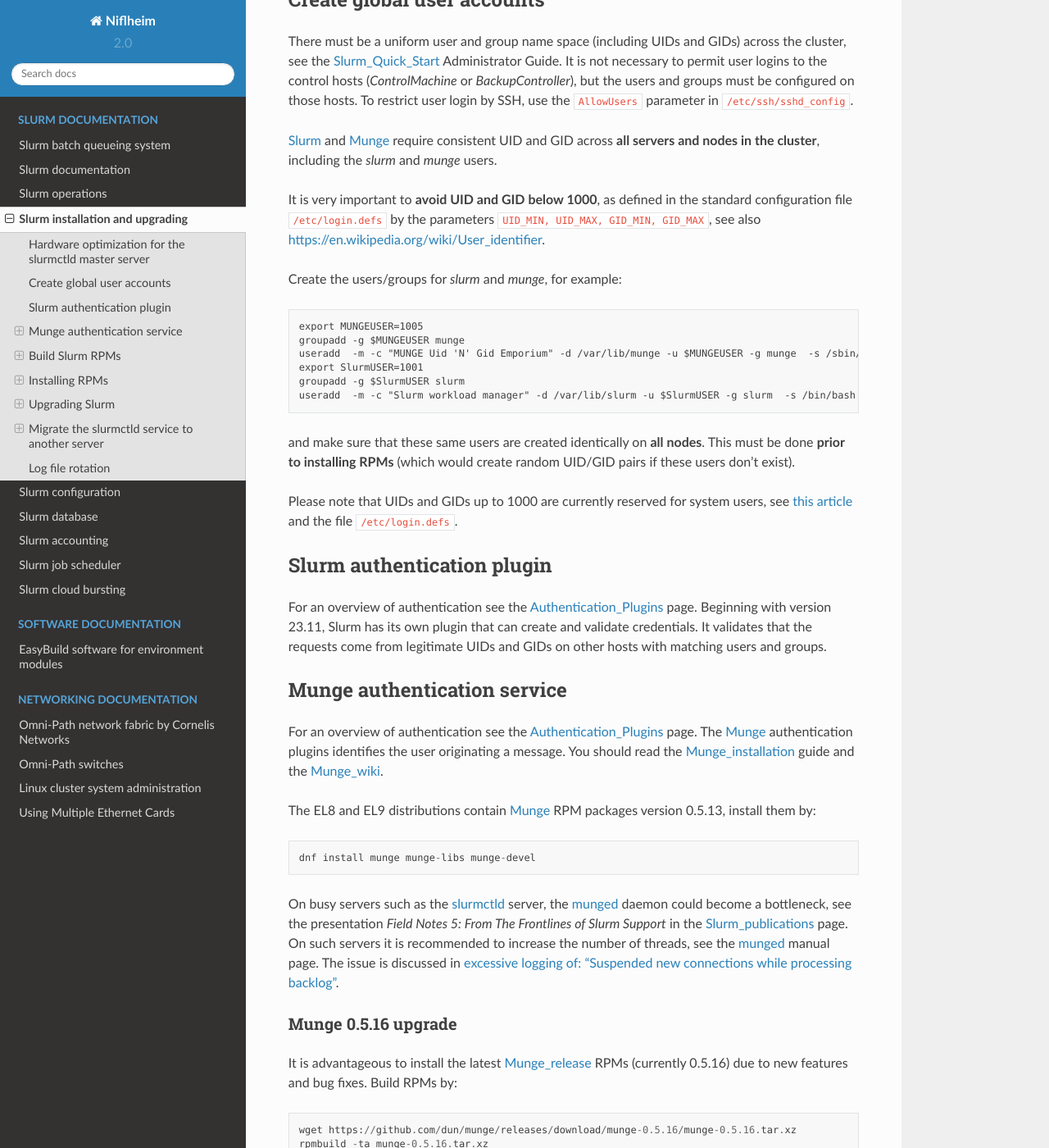
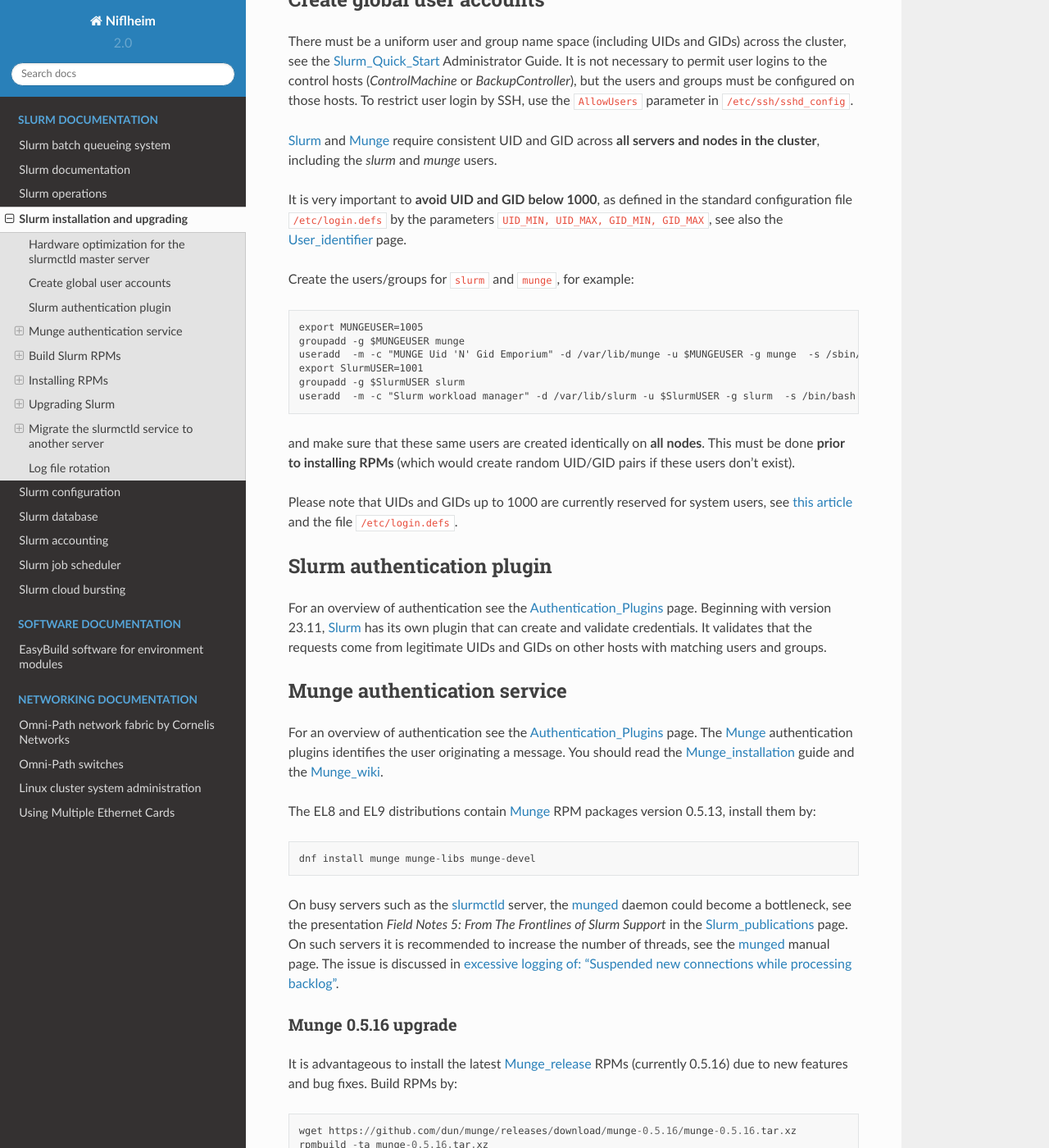
Before and after one commit to OleHolmNielsen/Niflheim_system, a Sphinx documentation site: the page built from docs/Slurm_installation.rst, in a window 1280 px wide and 1400 px high, scrolled down 1278 px. Shown: the whole window at 82% size. Built offline with Sphinx 7.4.7 and the Read the Docs theme 2.0.0, drawn with Linux system fonts in a browser that asks for light colours; some of the changed text lies outside the part shown.

Commit message:
Munge info

```diff
--- a/docs/Slurm_installation.rst
+++ b/docs/Slurm_installation.rst
@@ -50,9 +50,9 @@
 Slurm_ and Munge_ require consistent UID and GID across **all servers and nodes in the cluster**, including the *slurm* and *munge* users.
 
 It is very important to **avoid UID and GID below 1000**, as defined in the standard configuration file ``/etc/login.defs`` by the parameters ``UID_MIN, UID_MAX, GID_MIN, GID_MAX``,
-see also https://en.wikipedia.org/wiki/User_identifier.
+see also the User_identifier_ page.
 
-Create the users/groups for *slurm* and *munge*, for example::
+Create the users/groups for ``slurm`` and ``munge``, for example::
 
   export MUNGEUSER=1005
   groupadd -g $MUNGEUSER munge
@@ -107,7 +109,7 @@
   wget https://github.com/dun/munge/releases/download/munge-0.5.16/munge-0.5.16.tar.xz
   rpmbuild -ta munge-0.5.16.tar.xz
 
-and install them from `~/rpmbuild/RPMS/x86_64/`.
+and install them from the directory ``~/rpmbuild/RPMS/x86_64/``.
 
 With Munge_ 0.5.16 a configuration file ``/etc/sysconfig/munge`` is now used by the `munge` service,
 and you may for example add this configuration to increase the number of threads to 10::
```
Also changed, not shown: other parts of docs/Slurm_installation.rst (+9 -6 lines).
